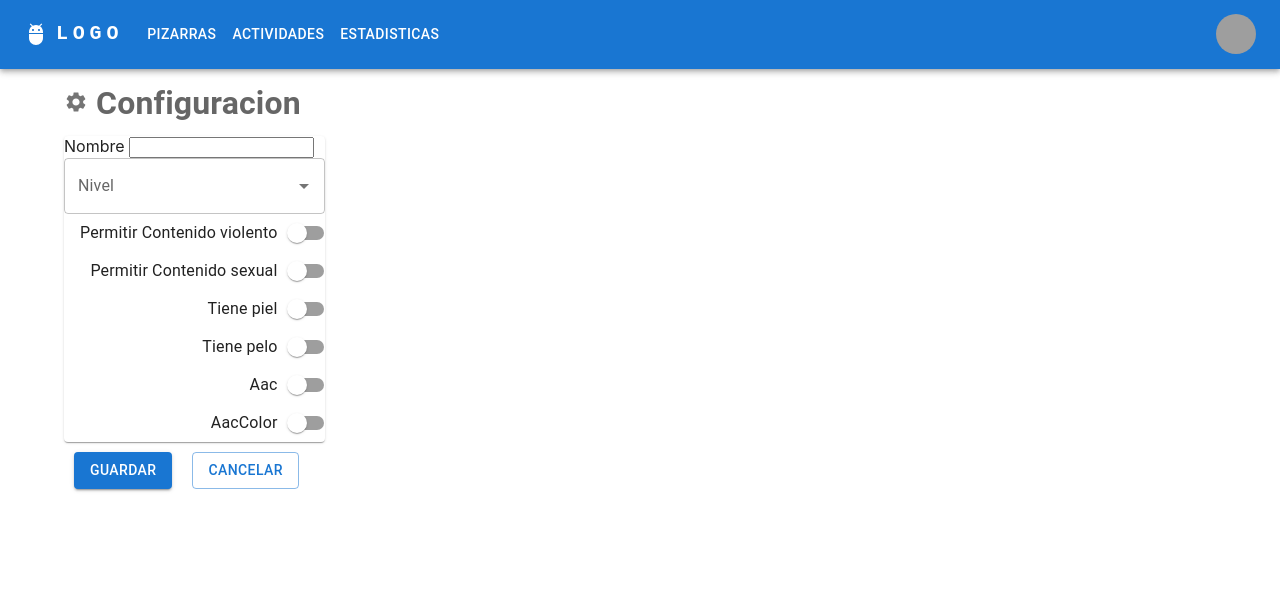
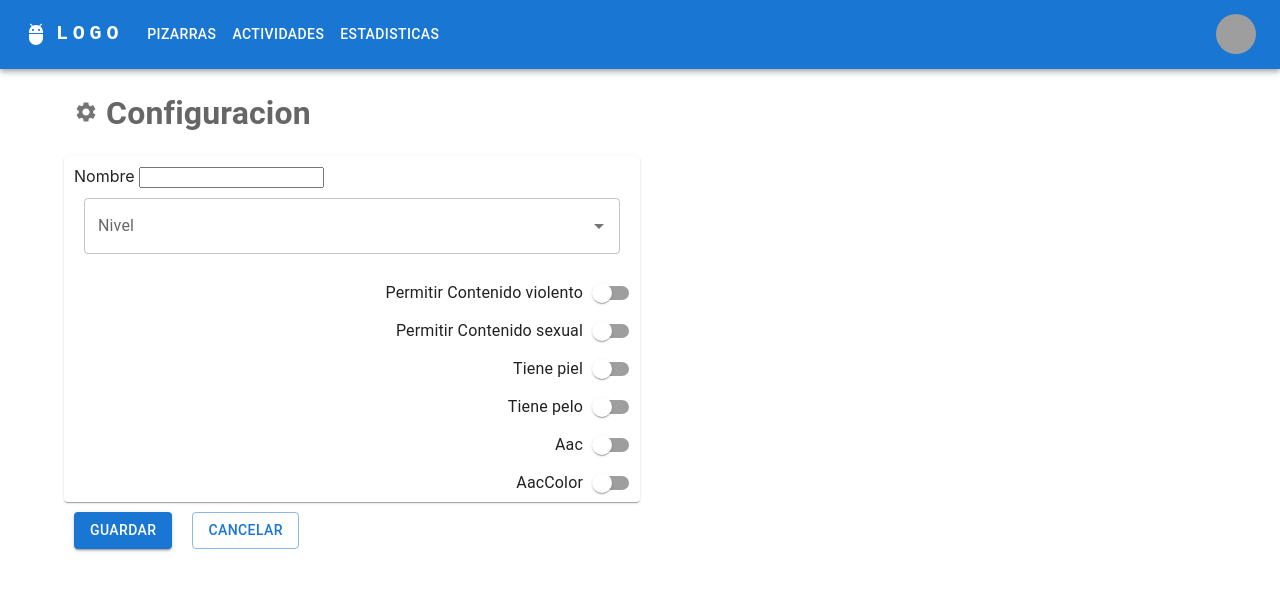
Before and after one commit to RHV044/pictogramas-web, a React (Create React App) app: page /configuracion in a window 1280 px wide. Shown: the top 590 px of the page. Built offline with nearby package versions, Linux system fonts and the light colour scheme; grey boxes are pictures that could not be loaded.

Commit message:
estileado de configuracion

```diff
--- a/src/configuracion/configuracion.tsx
+++ b/src/configuracion/configuracion.tsx
@@ -23,17 +23,16 @@ export default function Configuracion() {
     <div>
       <ResponsiveAppBar />
       <Container>
-
-        <Grid container>
-          <Grid item md={12}>
-            <FormControl component="fieldset">
-              <FormLabel>
+            <FormControl component="fieldset" style={{width: '50%'}}>
+              <FormLabel style={{padding: 10}}>
                 <h1> <SettingsIcon color="action" /> Configuracion</h1>
               </FormLabel>
-              <Paper>
+              <Paper style={{width: '100%'}}>
+                <Container style={{padding: 10}}>
                 Nombre <input type="text" defaultValue={usuarioLogueado?.nombreUsuario} /> <br/>
                 <Autocomplete id="select-nivel"
                 options={niveles}
+                style={{padding: 10}}
                 renderInput={(params) => (
                   <TextField
                     {...params}
@@ -41,8 +40,10 @@ export default function Configuracion() {
                   />
                 )}
                 />
-                <FormGroup aria-label="center">
+                </Container>
+                <FormGroup aria-label="center" style={{paddingRight: 10}}>
                   <FormControlLabel
+                    style={{alignItems: 'left'}}
                     control={
                       <Switch />
                     }
@@ -87,8 +88,7 @@ export default function Configuracion() {
                 </FormGroup>
               </Paper>
             </FormControl>
-          </Grid>
-          <Grid item md={12}>
+
             <Stack spacing={2} direction="row">
               <Button
                 variant="contained"
@@ -102,8 +102,7 @@ export default function Configuracion() {
                 }}
               >Cancelar</Button>
             </Stack>
-          </Grid>
-        </Grid>
+
       </Container>
     </div>
   )
```
